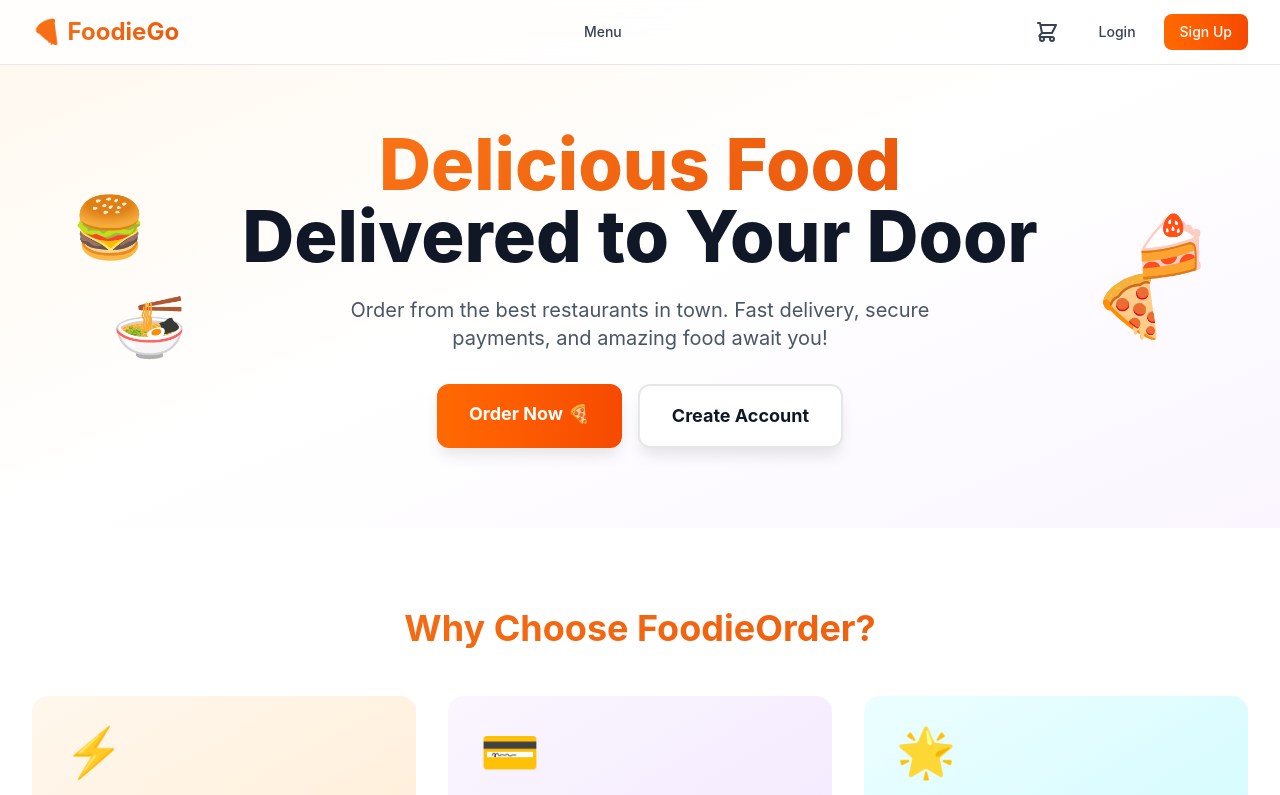
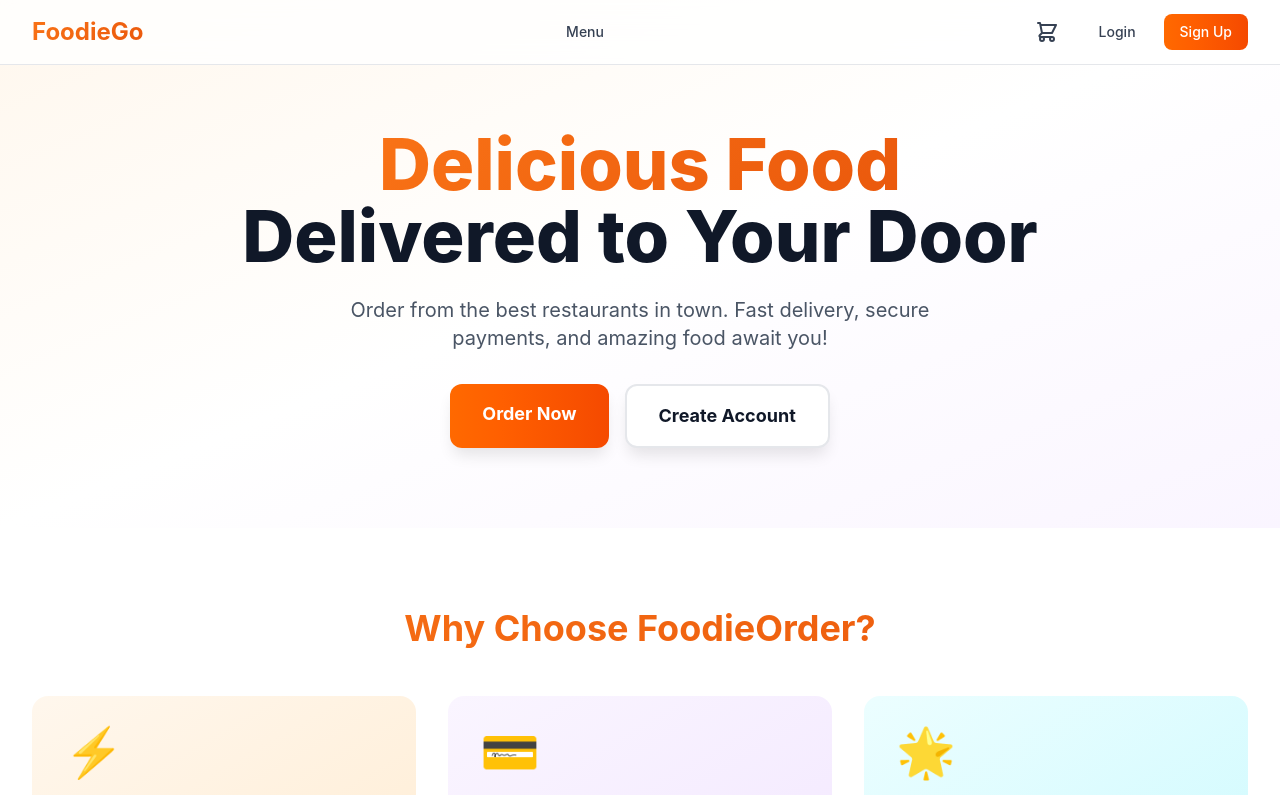
Before and after one commit to AKPAING3147/Foood, a Next.js app: page / in a window 1280 px wide. Shown: the top 795 px of the page. Built offline with nearby package versions, Linux system fonts and the light colour scheme.

Commit message:
Remove food icons and animations, add payment QR code

```diff
--- a/app/checkout/page.tsx
+++ b/app/checkout/page.tsx
@@ -285,6 +285,15 @@ export default function CheckoutPage() {
                                             </svg>
                                             Bank Account Details
                                         </h3>
+                                        <div className="flex justify-center mb-4">
+                                            <div className="bg-white p-2 rounded-lg shadow-sm">
+                                                <img
+                                                    src="/payment-qr.png"
+                                                    alt="Payment QR Code"
+                                                    className="w-48 h-48 object-contain"
+                                                />
+                                            </div>
+                                        </div>
                                         <div className="space-y-2 text-sm">
                                             <div className="flex justify-between">
                                                 <span className="text-gray-600 dark:text-gray-400">Account Name:</span>
--- a/app/components/Navbar.tsx
+++ b/app/components/Navbar.tsx
@@ -34,7 +34,7 @@ export default function Navbar() {
                 <div className="flex justify-between items-center h-16">
                     {/* Logo */}
                     <Link href="/" className="flex items-center space-x-2">
-                        <span className="text-2xl font-bold gradient-text">🍕 FoodieGo</span>
+                        <span className="text-2xl font-bold gradient-text">FoodieGo</span>
                     </Link>
 
                     {/* Navigation Links */}
--- a/app/page.tsx
+++ b/app/page.tsx
@@ -23,7 +23,7 @@ export default function Home() {
                 href="/menu"
                 className="px-8 py-4 bg-gradient-to-r from-orange-500 to-orange-600 text-white rounded-xl font-bold text-lg btn-hover-lift shadow-lg"
               >
-                Order Now 🍕
+                Order Now
               </Link>
               <Link
                 href="/register"
@@ -34,11 +34,7 @@ export default function Home() {
             </div>
           </div>
 
-          {/* Floating Food Emojis */}
-          <div className="absolute top-20 left-10 text-6xl animate-bounce" style={{ animationDelay: '0s' }}>🍔</div>
-          <div className="absolute top-40 right-20 text-6xl animate-bounce" style={{ animationDelay: '0.5s' }}>🍕</div>
-          <div className="absolute bottom-20 left-20 text-6xl animate-bounce" style={{ animationDelay: '1s' }}>🍜</div>
-          <div className="absolute bottom-40 right-10 text-6xl animate-bounce" style={{ animationDelay: '1.5s' }}>🍰</div>
+
         </div>
       </section>
 
```
Also changed, not shown: public/payment-qr.png (added).
